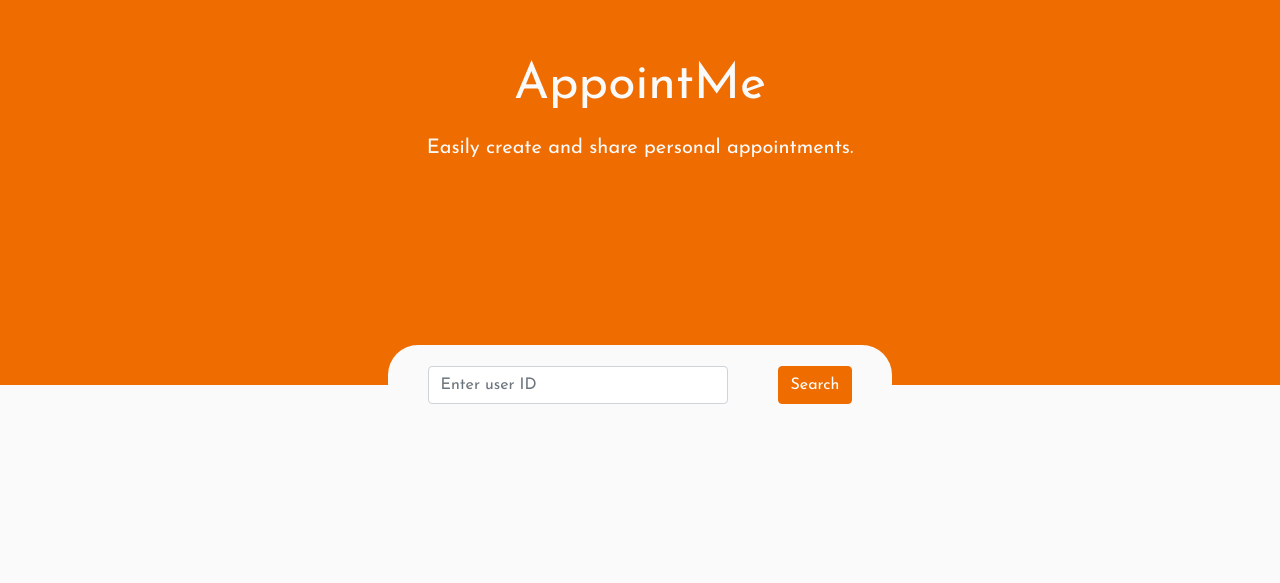
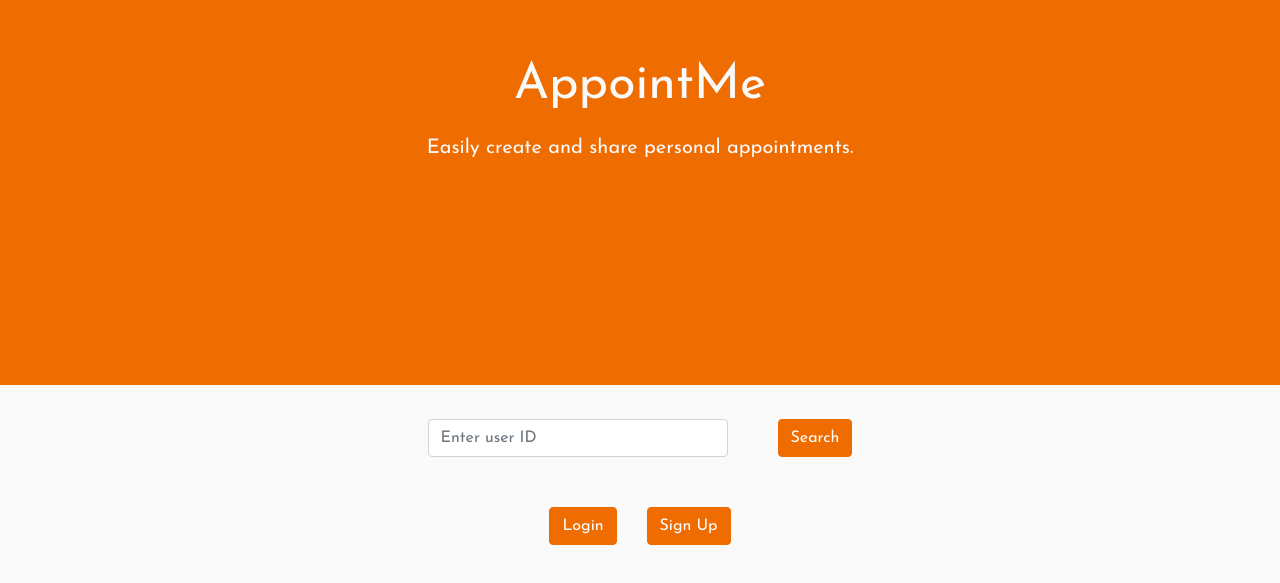
Before and after one commit to rulyox/AppointMe-Front, a React (Create React App) app: page / in a window 1280 px wide. Shown: the part 175-758 px from the top of the page. Built offline with nearby package versions, Linux system fonts and the light colour scheme; no server answers.

Commit message:
Added login and signup button

```diff
--- /dev/null
+++ b/src/components/modal/login/LoginModal.css
@@ -0,0 +1,9 @@
+#login-modal {
+    display: flex;
+    flex-direction: column;
+    align-items: center;
+}
+
+.login-modal__input {
+    margin-bottom: 30px;
+}
--- /dev/null
+++ b/src/components/modal/login/LoginModall.js
@@ -0,0 +1,39 @@
+import React, { useState } from 'react';
+import './LoginModal.css';
+
+const LoginModal = ({ click }) => {
+
+    const [id, setId] = useState('');
+    const [pw, setPw] = useState('');
+
+    return (
+        <div id="login-modal">
+
+            <div className="input-group flex-nowrap login-modal__input">
+                <div className="input-group-prepend">
+                    <span className="input-group-text">ID</span>
+                </div>
+                <input type="text" className="form-control"
+                       onChange={(e) => setId(e.target.value)} />
+            </div>
+
+            <div className="input-group flex-nowrap login-modal__input">
+                <div className="input-group-prepend">
+                    <span className="input-group-text">Password</span>
+                </div>
+                <input type="text" className="form-control"
+                       onChange={(e) => setPw(e.target.value)} />
+            </div>
+
+
+            <button type="button" className="btn btn-primary"
+                    onClick={() => click(id, pw)}>
+                Login
+            </button>
+
+        </div>
+    );
+
+};
+
+export default LoginModal;
--- /dev/null
+++ b/src/components/modal/signup/SignUpModal.css
@@ -0,0 +1,9 @@
+#signup-modal {
+    display: flex;
+    flex-direction: column;
+    align-items: center;
+}
+
+.signup-modal__input {
+    margin-bottom: 30px;
+}
--- /dev/null
+++ b/src/components/modal/signup/SignUpModal.js
@@ -0,0 +1,48 @@
+import React, { useState } from 'react';
+import './SignUpModal.css';
+
+const SignUpModal = ({ click }) => {
+
+    const [id, setId] = useState('');
+    const [name, setName] = useState('');
+    const [pw, setPw] = useState('');
+
+    return (
+        <div id="signup-modal">
+
+            <div className="input-group flex-nowrap signup-modal__input">
+                <div className="input-group-prepend">
+                    <span className="input-group-text">ID</span>
+                </div>
+                <input type="text" className="form-control"
+                       onChange={(e) => setId(e.target.value)} />
+            </div>
+
+            <div className="input-group flex-nowrap signup-modal__input">
+                <div className="input-group-prepend">
+                    <span className="input-group-text">Name</span>
+                </div>
+                <input type="text" className="form-control"
+                       onChange={(e) => setName(e.target.value)} />
+            </div>
+
+            <div className="input-group flex-nowrap signup-modal__input">
+                <div className="input-group-prepend">
+                    <span className="input-group-text">Password</span>
+                </div>
+                <input type="text" className="form-control"
+                       onChange={(e) => setPw(e.target.value)} />
+            </div>
+
+
+            <button type="button" className="btn btn-primary"
+                    onClick={() => click(id, name, pw)}>
+                Sign Up
+            </button>
+
+        </div>
+    );
+
+};
+
+export default SignUpModal;
--- a/src/components/pages/home/Home.css
+++ b/src/components/pages/home/Home.css
@@ -29,22 +29,29 @@
     font-size: 20px;
 }
 
-.home__id-search {
+#home__bottom {
     position: absolute;
-    top: 70%;
-    height: 40px;
-    margin-top: -40px;
-    padding: 40px;
+    bottom: 10%;
 
-    background-color: #FAFAFA;
-    border-radius: 30px;
+    display: flex;
+    flex-direction: column;
+    align-items: center;
+}
+
+#home__bottom__id-search {
+    margin-bottom: 50px;
 
     display: flex;
     flex-direction: row;
     align-items: center;
 }
 
-.home__id-input {
+#home__bottom__id-input {
     width: 300px;
     margin-right: 50px;
 }
+
+#home__bottom__account {
+    display: flex;
+    flex-direction: row;
+}
--- a/src/components/pages/home/Home.js
+++ b/src/components/pages/home/Home.js
@@ -1,15 +1,36 @@
 import React, { useState } from 'react';
 import { Link } from 'react-router-dom';
 import './Home.css';
+import Modal from '../../modal/Modal';
+import LoginModal from '../../modal/login/LoginModall';
+import SignUpModal from '../../modal/signup/SignUpModal';
 
 const Home = () => {
 
     const [userId, setUserId] = useState('');
+    const [showLoginModal, setShowLoginModal] = useState(false);
+    const [showSignUpModal, setShowSignUpModal] = useState(false);
     const buttonElement = document.getElementById('home__id-button');
 
     const handleKeyPress = (e) => {
 
         if(e.key ==='Enter') buttonElement.click();
+
+    };
+
+    const login = (id, pw) => {
+
+        setShowLoginModal(false);
+
+        console.log(id, pw);
+
+    };
+
+    const signUp = (id, name, pw) => {
+
+        setShowSignUpModal(false);
+
+        console.log(id, name, pw);
 
     };
 
@@ -23,9 +44,11 @@ const Home = () => {
 
             </div>
 
-            <div className="home__id-search">
+            <div id="home__bottom">
 
-                <div className="home__id-input">
+                <div id="home__bottom__id-search">
+
+                    <div id="home__bottom__id-input">
                         <input className="form-control" id="inputId" type="text" placeholder="Enter user ID"
                                onKeyPress={handleKeyPress}
                                onChange={(e) => setUserId(e.target.value)} />
@@ -37,6 +60,38 @@ const Home = () => {
 
                 </div>
 
+                <div id="home__bottom__account">
+
+                    <button type="button" className="btn btn-primary"
+                            onClick={() => setShowLoginModal(true)}>
+                        Login
+                    </button>
+
+                    <div style={{'width': '30px'}} />
+
+                    <button type="button" className="btn btn-primary"
+                            onClick={() => setShowSignUpModal(true)}>
+                        Sign Up
+                    </button>
+
+                </div>
+
+            </div>
+
+            {
+                showLoginModal &&
+                <Modal close={() => setShowLoginModal(false)}>
+                    <LoginModal click={login} />
+                </Modal>
+            }
+
+            {
+                showSignUpModal &&
+                <Modal close={() => setShowSignUpModal(false)}>
+                    <SignUpModal click={signUp} />
+                </Modal>
+            }
+
         </div>
     );
 
--- a/src/index.css
+++ b/src/index.css
@@ -1,7 +1,3 @@
 body {
     font-family: 'Josefin Sans', sans-serif;
 }
-
-.space-vertical {
-    height: 100px;
-}
```
Lines whose indentation alone changed are shown as unchanged.
